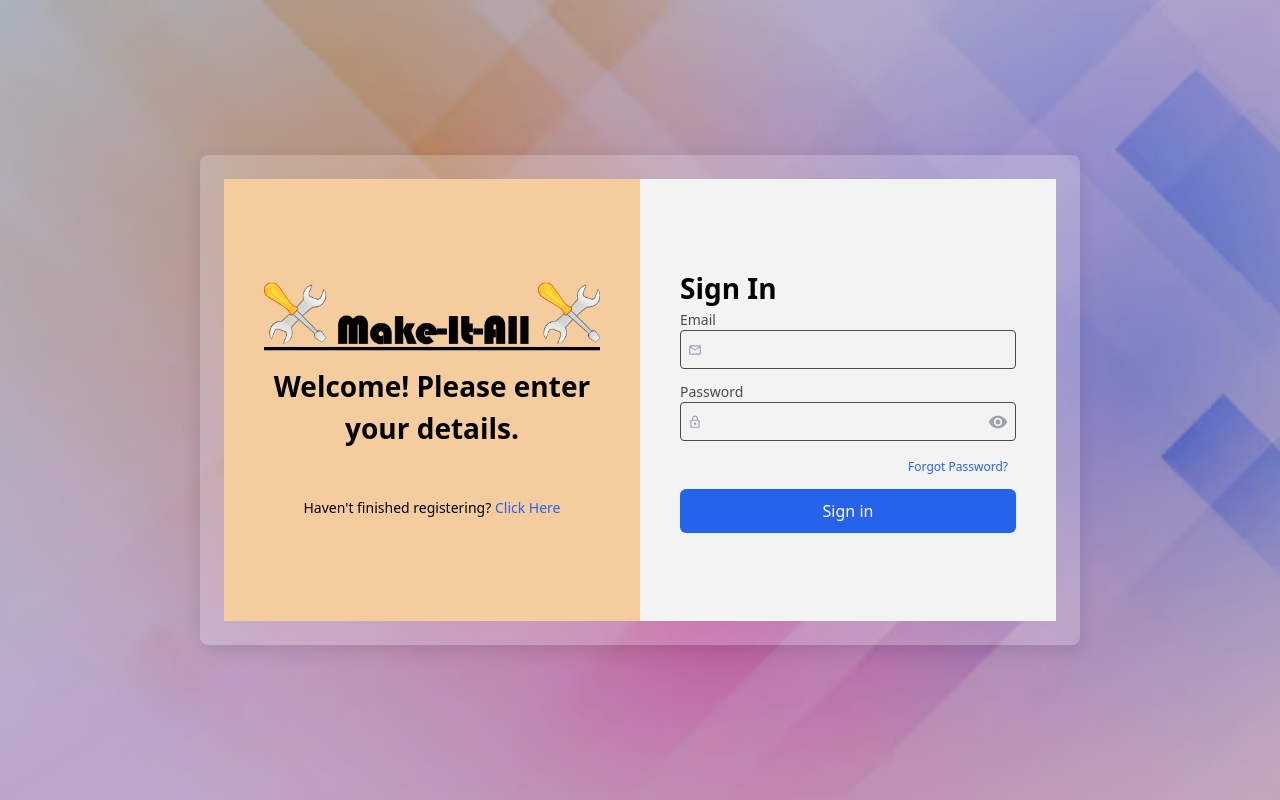
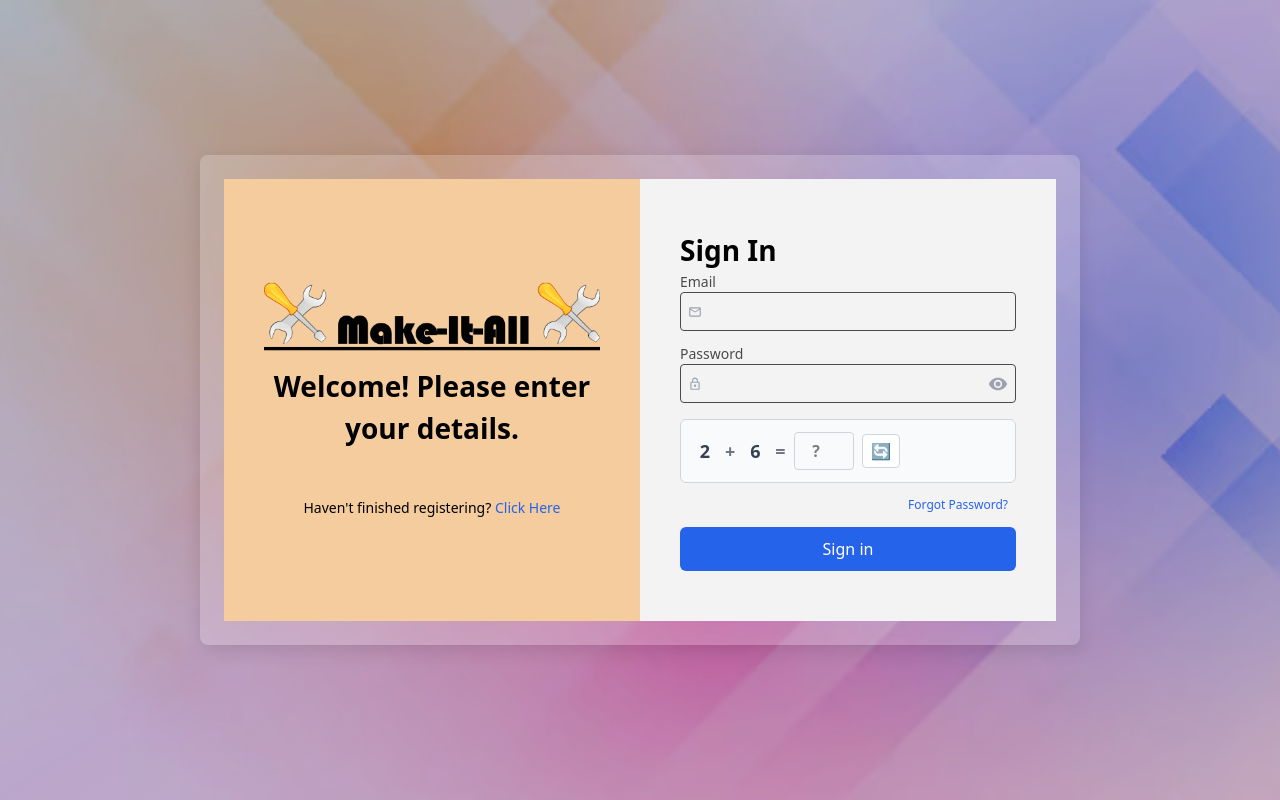
Before and after one commit to 17nbist/COB290-2025-Team-5, a Next.js app: page /login in a window 1280 px wide. Built offline with nearby package versions, Linux system fonts and the light colour scheme.

Commit message:
[nb] added simple catpcha

```diff
--- a/src/app/login/LoginForm.js
+++ b/src/app/login/LoginForm.js
@@ -3,6 +3,7 @@ import React from "react";
 import { MdOutlineEmail, MdLockOutline } from "react-icons/md";
 import { MdVisibility, MdVisibilityOff } from "react-icons/md";
 import Link from "next/link";
+import SimpleCaptcha from "@/components/SimpleCaptcha";
 
 
 export default function LoginForm({
@@ -14,8 +15,21 @@ export default function LoginForm({
 	onSubmit,
 }) {
 	const [showPassword, setShowPassword] = React.useState(false);
+	const [isCaptchaVerified, setIsCaptchaVerified] = React.useState(false);
+	const [captchaError, setCaptchaError] = React.useState("");
+
+	const handleSubmit = (e) => {
+		e.preventDefault();
+		if (!isCaptchaVerified) {
+			setCaptchaError("Please verify you are human by solving the captcha.");
+			return;
+		}
+		setCaptchaError("");
+		onSubmit(e);
+	};
+
 	return (
-		<form style={styles.form} onSubmit={onSubmit}>
+		<form style={styles.form} onSubmit={handleSubmit}>
 			<label style={styles.label}>
 				Email
 				<div style={styles.inputWrapper}>
@@ -57,6 +71,13 @@ export default function LoginForm({
 			</label>
 
 			{error && <p style={styles.error}>{error}</p>}
+
+			<div style={styles.captchaContainer}>
+				<SimpleCaptcha
+					onVerify={(verified) => setIsCaptchaVerified(verified)}
+					error={captchaError}
+				/>
+			</div>
 
 			<div style={styles.forgotPasswordWrapper}>
 				<Link href="/login/forgot" style={styles.forgotPassword}>
@@ -101,5 +122,9 @@ const styles = {
 		position: "absolute",
 		right: 8 }
 	,
-	showIcon: { color: "#9ca3af", width: 20, height: 20 }
+	showIcon: { color: "#9ca3af", width: 20, height: 20 },
+	captchaContainer: {
+		marginTop: 4,
+		marginBottom: -4,
+	}
 };
--- a/src/app/login/registration/UrlForm.js
+++ b/src/app/login/registration/UrlForm.js
@@ -10,6 +10,7 @@ import {
   MdKey,
 } from "react-icons/md";
 import Link from "next/link";
+import SimpleCaptcha from "@/components/SimpleCaptcha";
 
 export default function UrlForm() {
   const [name, setName] = React.useState("");
@@ -22,6 +23,8 @@ export default function UrlForm() {
   const [showPassword, setShowPassword] = React.useState(false);
   const [showConfirmPassword, setShowConfirmPassword] = React.useState(false);
   const [showAccessCode, setShowAccessCode] = React.useState(false);
+  const [isCaptchaVerified, setIsCaptchaVerified] = React.useState(false);
+  const [captchaError, setCaptchaError] = React.useState("");
 
   const REQUIRED_ACCESS_CODE = "MAKE2025";
 
@@ -61,10 +64,18 @@ export default function UrlForm() {
 
   const handleSubmit = (e) => {
     e.preventDefault();
+
+    if (!isCaptchaVerified) {
+      setCaptchaError("Please verify you are human by solving the captcha.");
+      setError("Please verify you are human by solving the captcha.");
+      return;
+    }
+
     if (!validateForm()) return;
 
     setSuccess(true);
     setError("");
+    setCaptchaError("");
     console.log({ name, email, password });
 
     setName("");
@@ -207,6 +218,14 @@ export default function UrlForm() {
           </div>
         </label>
 
+        {/* Captcha */}
+        <div className="mt-2">
+          <SimpleCaptcha
+            onVerify={(verified) => setIsCaptchaVerified(verified)}
+            error={captchaError}
+          />
+        </div>
+
         {/* Error Message (consistent animation + style) */}
         <AnimatePresence>
           {error && (
--- /dev/null
+++ b/src/components/SimpleCaptcha.js
@@ -0,0 +1,137 @@
+"use client";
+import React, { useState, useEffect } from "react";
+
+export default function SimpleCaptcha({ onVerify, error }) {
+  const [num1, setNum1] = useState(0);
+  const [num2, setNum2] = useState(0);
+  const [answer, setAnswer] = useState("");
+  const [isVerified, setIsVerified] = useState(false);
+
+  // Generate random numbers between 1 and 10
+  const generateCaptcha = () => {
+    const newNum1 = Math.floor(Math.random() * 10) + 1;
+    const newNum2 = Math.floor(Math.random() * 10) + 1;
+    setNum1(newNum1);
+    setNum2(newNum2);
+    setAnswer("");
+    setIsVerified(false);
+    if (onVerify) {
+      onVerify(false);
+    }
+  };
+
+  useEffect(() => {
+    generateCaptcha();
+  }, []);
+
+  const handleAnswerChange = (e) => {
+    const value = e.target.value;
+    setAnswer(value);
+
+    // Check if answer is correct
+    const correctAnswer = num1 + num2;
+    const isValid = parseInt(value) === correctAnswer;
+
+    setIsVerified(isValid);
+    if (onVerify) {
+      onVerify(isValid);
+    }
+  };
+
+  return (
+    <div style={styles.container}>
+      <div style={styles.captchaBox}>
+        <div style={styles.question}>
+          <span style={styles.number}>{num1}</span>
+          <span style={styles.operator}>+</span>
+          <span style={styles.number}>{num2}</span>
+          <span style={styles.equals}>=</span>
+        </div>
+        <input
+          type="number"
+          value={answer}
+          onChange={handleAnswerChange}
+          placeholder="?"
+          style={styles.input}
+          min="0"
+        />
+        <button
+          type="button"
+          onClick={generateCaptcha}
+          style={styles.refreshButton}
+          aria-label="Refresh captcha"
+        >
+          🔄
+        </button>
+      </div>
+      {error && <p style={styles.error}>{error}</p>}
+      {isVerified && answer && (
+        <p style={styles.success}>✓ Verified</p>
+      )}
+    </div>
+  );
+}
+
+const styles = {
+  container: {
+    display: "flex",
+    flexDirection: "column",
+    gap: 8,
+  },
+  captchaBox: {
+    display: "flex",
+    alignItems: "center",
+    gap: 8,
+    padding: 12,
+    border: "1px solid #d1d5db",
+    borderRadius: 6,
+    backgroundColor: "#f9fafb",
+  },
+  question: {
+    display: "flex",
+    alignItems: "center",
+    gap: 8,
+    fontSize: 18,
+    fontWeight: "bold",
+    color: "#374151",
+  },
+  number: {
+    minWidth: 24,
+    textAlign: "center",
+  },
+  operator: {
+    color: "#6b7280",
+  },
+  equals: {
+    color: "#6b7280",
+  },
+  input: {
+    padding: 6,
+    width: 60,
+    borderRadius: 4,
+    border: "1px solid #d1d5db",
+    textAlign: "center",
+    fontSize: 16,
+    fontWeight: "bold",
+  },
+  refreshButton: {
+    padding: "4px 8px",
+    background: "none",
+    border: "1px solid #d1d5db",
+    borderRadius: 4,
+    cursor: "pointer",
+    fontSize: 16,
+    backgroundColor: "#ffffff",
+    transition: "background-color 0.2s",
+  },
+  error: {
+    color: "#ef4444",
+    fontSize: 12,
+    marginTop: -4,
+  },
+  success: {
+    color: "#10b981",
+    fontSize: 12,
+    marginTop: -4,
+  },
+};
```
